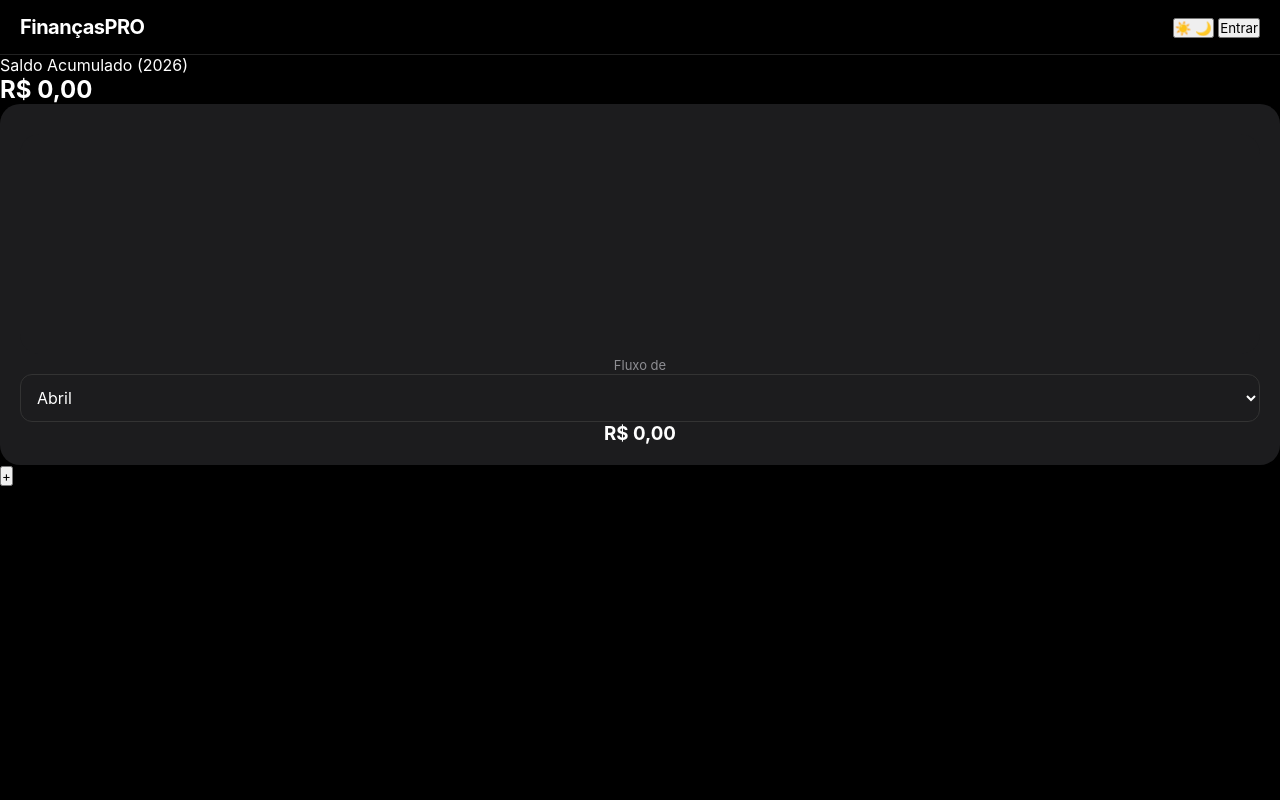
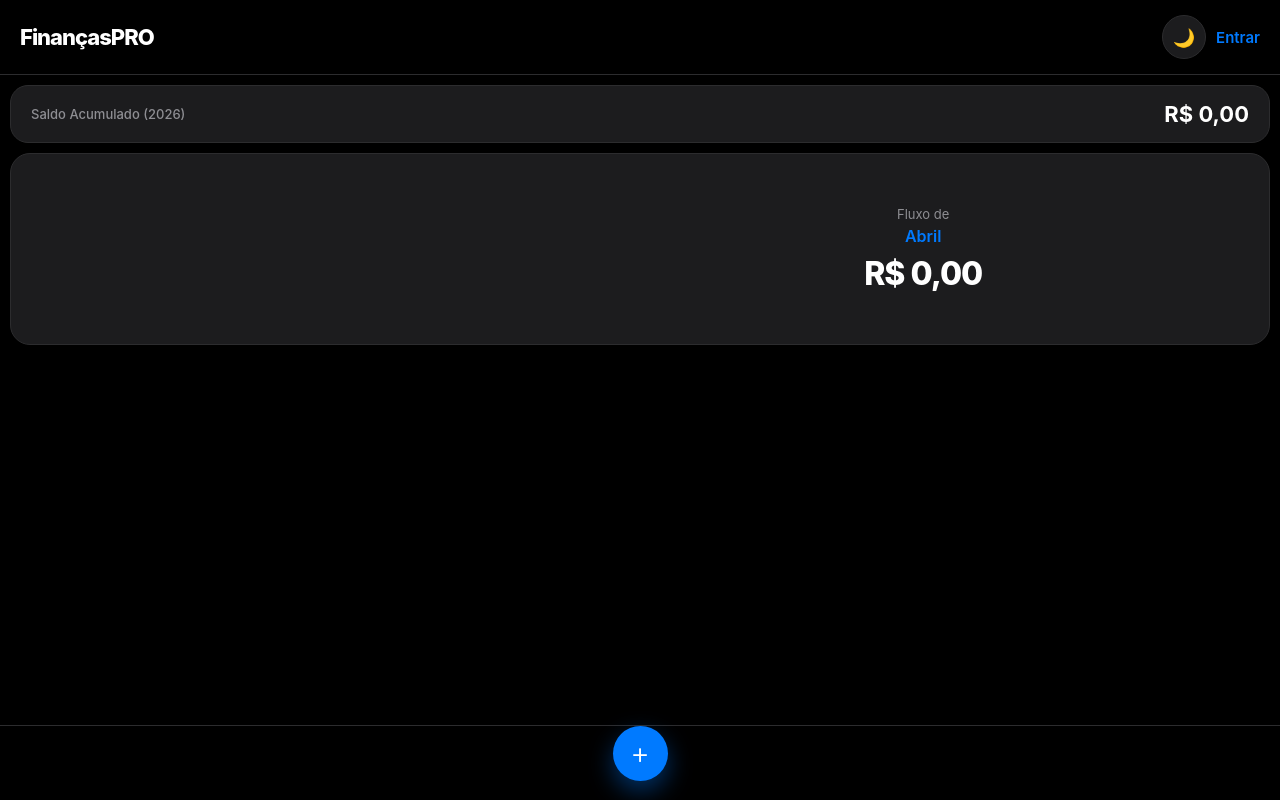
Before and after one commit to contatoatendimentovary-rgb/Financas-Pro-Zero, a plain HTML site: page index.html in a window 1280 px wide. Drawn offline with nearby package versions, Linux system fonts and the light colour scheme; no server answers.

Commit message:
Update style.css

```diff
--- a/style.css
+++ b/style.css
@@ -1,50 +1,129 @@
+/* style.css - Design System FinançasPRO Premium */
+
 :root {
-    --primary: #0A84FF;
-    --bg: #000000;
-    --card: #1C1C1E;
-    --text: #FFFFFF;
-    --green: #32D74B;
-    --red: #FF453A;
-    --gray: #8E8E93;
+    /* Paleta Padrão de Cores Premium (Modo Claro) */
+    --light-bg: #FFFFFF;
+    --light-card: #F9F9F9;
+    --light-border: #F0F0F0;
+    --light-text-main: #1C1C1E;
+    --light-text-sec: #8E8E93;
+
+    /* Paleta Padrão de Cores Premium (Modo Escuro) */
+    --dark-bg: #000000;
+    --dark-card: #1C1C1E;
+    --dark-border: #2C2C2E;
+    --dark-text-main: #FFFFFF;
+    --dark-text-sec: #8E8E93;
+
+    /* Cores de Ação e Gráfico (Profissionais) */
+    --primary: #007AFF; /* Azul Apple */
+    --green: #34C759;
+    --orange: #FF9500;
+    --yellow: #FFCC00;
+    --red: #FF3B30;
+
+    /* Transições Suaves (Premium UX) */
+    --transition: all 0.2s cubic-bezier(0.4, 0, 0.2, 1);
 }
 
-* { margin: 0; padding: 0; box-sizing: border-box; font-family: -apple-system, sans-serif; }
-body { background-color: var(--bg); color: var(--text); padding-bottom: 100px; }
+/* Configuração Geral do Corpo */
+* { margin: 0; padding: 0; box-sizing: border-box; font-family: -apple-system, BlinkMacSystemFont, "Segoe UI", Roboto, "Helvetica Neue", sans-serif; -webkit-font-smoothing: antialiased; }
+body { padding-bottom: 110px; transition: background-color 0.3s, color 0.3s; height: 100vh; overflow-x: hidden; }
 
-header { padding: 15px 20px; border-bottom: 1px solid #222; }
+/* Injeção de Variáveis por Tema */
+body.light-theme {
+    background-color: var(--light-bg);
+    color: var(--light-text-main);
+    --current-card: var(--light-card);
+    --current-border: var(--light-border);
+    --current-text-main: var(--light-text-main);
+    --current-text-sec: var(--light-text-sec);
+}
+
+body.dark-theme {
+    background-color: var(--dark-bg);
+    color: var(--dark-text-main);
+    --current-card: var(--dark-card);
+    --current-border: var(--dark-border);
+    --current-text-main: var(--dark-text-main);
+    --current-text-sec: var(--dark-text-sec);
+}
+
+/* Header Compacto Premium */
+header { padding: 15px 20px; border-bottom: 1px solid var(--current-border); position: sticky; top: 0; background: rgba(0,0,0,0.8); backdrop-filter: blur(10px); z-theme: 100; transition: background 0.3s; }
+body.light-theme header { background: rgba(255,255,255,0.8); }
+
 .header-content { display: flex; justify-content: space-between; align-items: center; }
-h1 { font-size: 20px; font-weight: 700; letter-spacing: -0.5px; }
+.logo { font-size: 22px; font-weight: 800; letter-spacing: -1px; color: var(--current-text-main); }
+.header-actions { display: flex; align-items: center; gap: 10px; }
 
-.resumo-topo { padding: 15px; display: flex; flex-direction: column; gap: 10px; }
-.card-mini { background: #121214; padding: 12px; border-radius: 12px; border-left: 4px solid var(--gray); }
-.card-mini span { font-size: 11px; color: var(--gray); text-transform: uppercase; }
-.card-mini h4 { font-size: 18px; color: var(--text); }
+/* Botão de Toggle de Tema (Alto Nível) */
+.btn-theme-toggle { background: var(--current-card); border: 1px solid var(--current-border); color: var(--current-text-sec); width: 44px; height: 44px; border-radius: 22px; display: flex; align-items: center; justify-content: center; font-size: 18px; cursor: pointer; transition: var(--transition); }
+.btn-theme-toggle:active { transform: scale(0.9); }
+#theme-icon-sun { display: none; }
+body.light-theme #theme-icon-sun { display: block; }
+body.light-theme #theme-icon-moon { display: none; }
 
-.card-principal { background: var(--card); padding: 20px; border-radius: 20px; text-align: center; }
-.card-principal span { font-size: 13px; color: var(--gray); }
-.card-principal h2 { font-size: 36px; color: var(--primary); margin-top: 5px; }
+.btn-auth { background: transparent; border: none; color: var(--primary); font-weight: 600; font-size: 15px; cursor: pointer; }
 
-.grafico-box { background: var(--card); margin-top: 10px; padding: 15px; border-radius: 20px; height: 220px; display: flex; justify-content: center; }
+/* Conteúdo Principal */
+.main-content { padding: 10px; }
 
-.acoes { padding: 15px; display: flex; gap: 10px; }
-select, input { background: var(--card); color: white; border: 1px solid #333; padding: 12px; border-radius: 12px; font-size: 16px; width: 100%; }
+/* Dashboard Cards (UX Simples) */
+.dashboard { display: flex; flex-direction: column; gap: 10px; margin-bottom: 20px; }
 
-.btn-floating { background: var(--primary); color: white; border: none; width: 60px; height: 60px; border-radius: 50%; font-size: 32px; position: fixed; bottom: 30px; right: 25px; box-shadow: 0 8px 20px rgba(10, 132, 255, 0.3); z-index: 100; }
+.card-acumulado { background: var(--current-card); padding: 15px 20px; border-radius: 18px; border: 1px solid var(--current-border); display: flex; justify-content: space-between; align-items: center; }
+.card-acumulado span { font-size: 13px; color: var(--current-text-sec); font-weight: 500; }
+.card-acumulado h2 { font-size: 22px; font-weight: 700; color: var(--current-text-main); }
 
-.transacoes-lista { list-style: none; padding: 0 15px; }
-.item-transacao { background: var(--card); padding: 15px; border-radius: 16px; margin-bottom: 10px; display: flex; justify-content: space-between; align-items: center; border: 1px solid #222; }
-.item-info { display: flex; flex-direction: column; }
-.item-info .cat { font-size: 11px; color: var(--gray); margin-bottom: 2px; }
-.item-info .desc { font-size: 15px; font-weight: 500; }
-.valores { text-align: right; }
-.valores .valor-entrada { color: var(--green); font-weight: 700; }
-.valores .valor-saida { color: var(--red); font-weight: 700; }
+.card-principal { background: var(--current-card); padding: 15px; border-radius: 20px; border: 1px solid var(--current-border); display: flex; gap: 15px; align-items: center; }
+.grafico-box { flex: 1; height: 160px; display: flex; align-items: center; justify-content: center; position: relative; }
+.resumo-mes { flex: 1.2; text-align: center; }
+.resumo-mes span { font-size: 13px; color: var(--current-text-sec); display: block; margin-bottom: 4px; }
+.mes-select { background: transparent; color: var(--primary); border: none; font-size: 16px; font-weight: 600; text-align: center; margin-bottom: 8px; appearance: none; -webkit-appearance: none; width: auto; cursor: pointer; }
+#saldoMes { font-size: 32px; font-weight: 800; color: var(--current-text-main); letter-spacing: -1px; }
 
-.btn-excluir { background: rgba(255, 69, 58, 0.1); border: none; color: var(--red); padding: 8px; border-radius: 10px; margin-left: 10px; }
+/* Lista de Transações Premium */
+.transacoes-lista { list-style: none; padding: 0 5px; }
+.item-transacao { background: var(--current-card); padding: 16px; border-radius: 16px; margin-bottom: 12px; display: flex; justify-content: space-between; align-items: center; border: 1px solid var(--current-border); transition: var(--transition); }
+.item-transacao:active { background: var(--current-border); }
+.item-info { display: flex; flex-direction: column; flex: 1; margin-right: 15px; }
+.item-info .cat { font-size: 11px; color: var(--current-text-sec); margin-bottom: 3px; font-weight: 600; }
+.item-info .desc { font-size: 16px; font-weight: 500; color: var(--current-text-main); }
+.valores { text-align: right; display: flex; align-items: center; gap: 8px; }
+.valores .valor-entrada { color: var(--green); font-weight: 700; font-size: 16px; }
+.valores .valor-saida { color: var(--red); font-weight: 700; font-size: 16px; }
 
-.modal-overlay { display: none; position: fixed; top: 0; left: 0; width: 100%; height: 100%; background: rgba(0,0,0,0.9); align-items: center; justify-content: center; z-index: 2000; padding: 20px; }
-.modal-container { background: var(--card); padding: 25px; border-radius: 25px; width: 100%; }
-.modal-container label { font-size: 12px; color: var(--gray); margin: 10px 0 5px 2px; display: block; }
-.modal-btns { display: flex; gap: 10px; margin-top: 20px; }
-.confirmar { background: var(--primary); flex: 2; padding: 15px; border-radius: 15px; border: none; color: white; font-weight: bold; }
-.cancelar { background: #333; flex: 1; padding: 15px; border-radius: 15px; border: none; color: white; }
+.btn-excluir { background: rgba(255, 59, 48, 0.1); border: none; color: var(--red); width: 36px; height: 36px; border-radius: 12px; font-size: 16px; cursor: pointer; transition: var(--transition); }
+.btn-excluir:active { transform: scale(0.9); }
+
+/* Barra Inferior com Botão Rápido (Instagram Style) */
+.bottom-bar { position: fixed; bottom: 0; left: 0; width: 100%; height: 75px; background: rgba(0,0,0,0.85); backdrop-filter: blur(15px); border-top: 1px solid var(--current-border); display: flex; justify-content: center; align-items: center; z-theme: 100; transition: background 0.3s; padding-bottom:env(safe-area-inset-bottom); }
+body.light-theme .bottom-bar { background: rgba(255,255,255,0.85); }
+
+.btn-quick-add { background: var(--primary); color: white; border: none; width: 55px; height: 55px; border-radius: 27.5px; font-size: 30px; font-weight: 300; position: relative; top: -10px; box-shadow: 0 10px 25px rgba(0, 122, 255, 0.4); cursor: pointer; transition: var(--transition); display: flex; align-items: center; justify-content: center; }
+.btn-quick-add:active { transform: scale(0.9) translateY(2px); box-shadow: 0 5px 15px rgba(0, 122, 255, 0.2); }
+
+/* Modal "Bottom Sheet" (Acesso Rápido Premium) */
+.modal-overlay { display: none; position: fixed; top: 0; left: 0; width: 100%; height: 100%; background: rgba(0,0,0,0.8); z-theme: 200; overflow: hidden; align-items: flex-end; justify-content: center; padding-bottom: env(safe-area-inset-bottom); transition: background 0.3s ease; }
+.modal-overlay.active { display: flex; }
+
+.modal-container.bottom-sheet { background: var(--current-card); width: 100%; max-width: 500px; border-radius: 24px 24px 0 0; padding: 20px; animation: slideInUp 0.3s cubic-bezier(0.4, 0, 0.2, 1); border: 1px solid var(--current-border); border-bottom: none; max-height: 90vh; overflow-y: auto; }
+.modal-handle { width: 40px; height: 5px; background: var(--current-border); border-radius: 2.5px; margin: 0 auto 15px; }
+.modal-title { font-size: 18px; font-weight: 700; text-align: center; margin-bottom: 20px; color: var(--current-text-main); }
+
+.modal-container input, .modal-container select { width: 100%; padding: 16px; margin-bottom: 12px; border-radius: 14px; border: 1px solid var(--current-border); background: var(--current-border); color: var(--current-text-main); font-size: 16px; transition: var(--transition); outline: none; }
+.modal-container input:focus, .modal-container select:focus { border-color: var(--primary); background: transparent; }
+
+.input-group { margin-bottom: 8px; }
+.modal-container label { font-size: 12px; color: var(--current-text-sec); margin: 0 0 5px 4px; display: block; font-weight: 600; }
+
+.modal-btns { display: flex; gap: 12px; margin-top: 15px; }
+.confirmar { background: var(--primary); flex: 2; padding: 16px; border-radius: 16px; border: none; color: white; font-weight: 600; font-size: 16px; transition: var(--transition); }
+.confirmar:active { transform: scale(0.98); }
+.cancelar { background: var(--current-border); flex: 1; padding: 16px; border-radius: 16px; border: none; color: var(--current-text-main); font-weight: 600; font-size: 16px; }
+
+@keyframes slideInUp {
+    from { transform: translateY(100%); opacity: 0; }
+    to { transform: translateY(0); opacity: 1; }
+}
```
